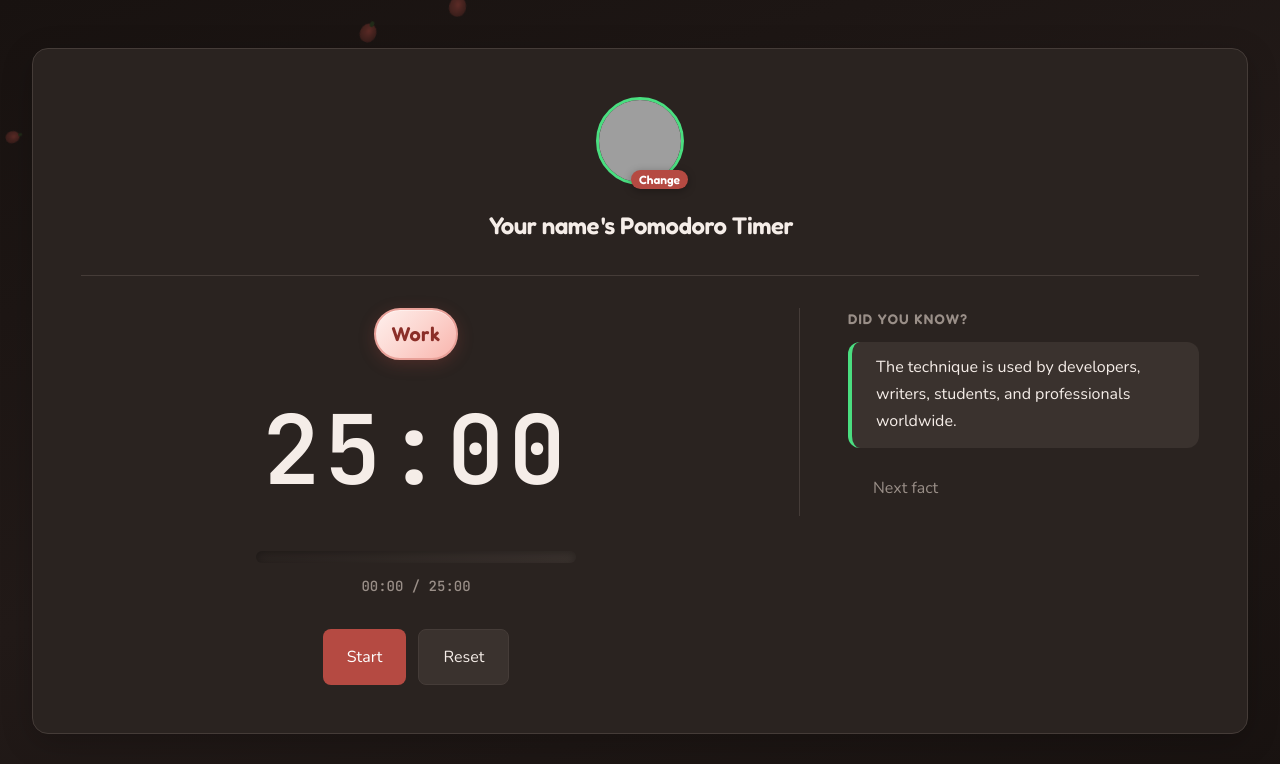
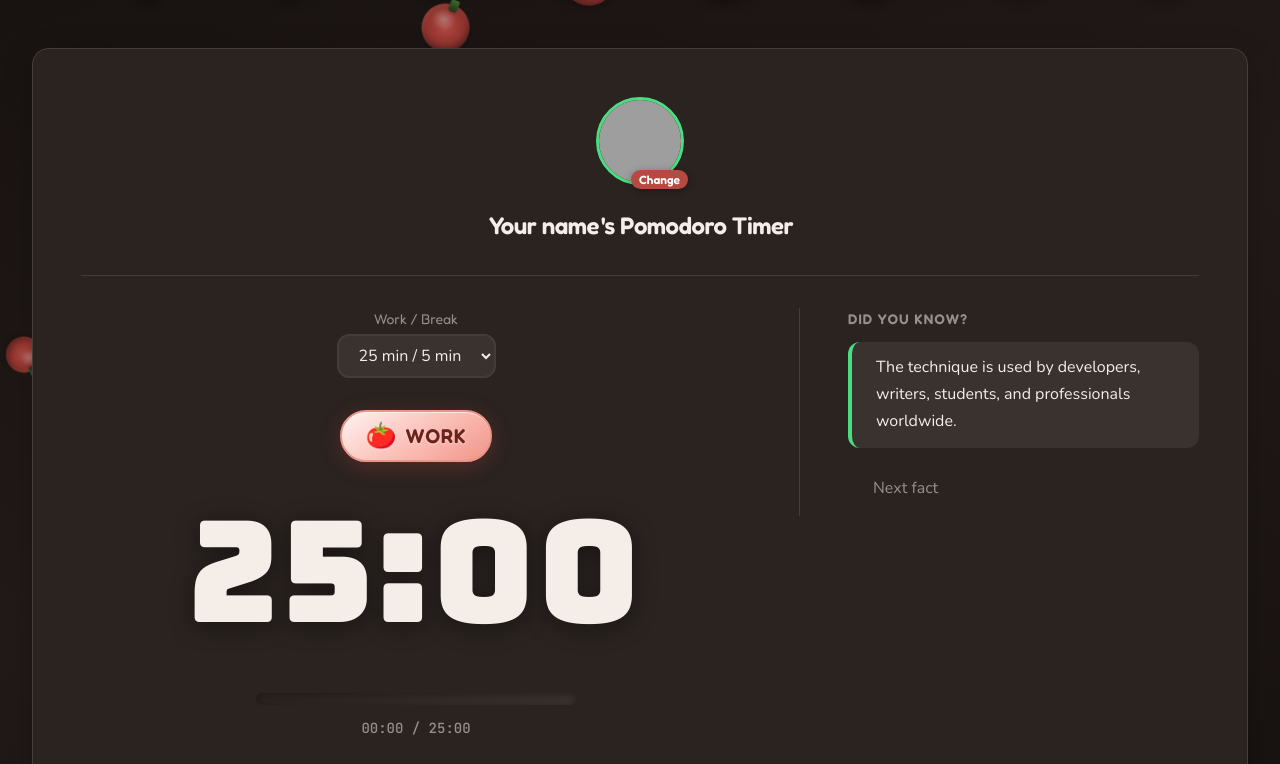
Before and after one commit to fontcuberta/pomodoro-timer, a website built with Vite: page index.html in a window 1280 px wide. Shown: the top 764 px of the page. Built offline with nearby package versions, Linux system fonts and the light colour scheme; grey boxes are pictures that could not be loaded.

Commit message:
Improving UI

```diff
--- a/index.html
+++ b/index.html
@@ -4,7 +4,7 @@
     <meta charset="UTF-8" />
     <link rel="preconnect" href="https://fonts.googleapis.com" />
     <link rel="preconnect" href="https://fonts.gstatic.com" crossorigin />
-    <link href="https://fonts.googleapis.com/css2?family=Fredoka:wght@400;500;600;700&family=Nunito:wght@400;600;700&family=JetBrains+Mono:wght@500;600&display=swap" rel="stylesheet" />
+    <link href="https://fonts.googleapis.com/css2?family=Bungee&family=Fredoka:wght@400;500;600;700&family=Nunito:wght@400;600;700&family=JetBrains+Mono:wght@500;600&display=swap" rel="stylesheet" />
     <link rel="icon" type="image/svg+xml" href="/vite.svg" />
     <meta name="viewport" content="width=device-width, initial-scale=1.0" />
     <title>Pomodoro Timer</title>
--- a/src/main.js
+++ b/src/main.js
@@ -1,10 +1,18 @@
 import './style.css'
-import { createTimer, formatTime, WORK_DURATION, BREAK_DURATION } from './timer.js'
+import { createTimer, formatTime } from './timer.js'
 import { getRandomFact } from './facts.js'
 import { AVATARS, getAvatarUrl } from './avatars.js'
 
 const USERNAME_KEY = 'pomodoro-username'
 const AVATAR_KEY = 'pomodoro-avatar'
+const DURATION_PRESET_KEY = 'pomodoro-duration-preset'
+
+const DURATION_PRESETS = [
+  { id: '25-5', work: 25 * 60, break: 5 * 60, label: '25 min / 5 min' },
+  { id: '5-1', work: 5 * 60, break: 1 * 60, label: '5 min / 1 min' },
+  { id: '10-5', work: 10 * 60, break: 5 * 60, label: '10 min / 5 min' },
+  { id: '10s-5s', work: 10, break: 5, label: '10 sec / 5 sec' },
+]
 
 const MODE_LABELS = {
   work: 'Work',
@@ -13,18 +21,33 @@ const MODE_LABELS = {
 
 function playCompletionSound() {
   try {
-    const audioContext = new (window.AudioContext || window.webkitAudioContext)()
-    const oscillator = audioContext.createOscillator()
-    const gainNode = audioContext.createGain()
-
-    oscillator.connect(gainNode)
-    gainNode.connect(audioContext.destination)
-    oscillator.frequency.value = 880
-    oscillator.type = 'sine'
-    gainNode.gain.setValueAtTime(0.3, audioContext.currentTime)
-    gainNode.gain.exponentialRampToValueAtTime(0.01, audioContext.currentTime + 0.3)
-    oscillator.start(audioContext.currentTime)
-    oscillator.stop(audioContext.currentTime + 0.3)
+    const ctx = new (window.AudioContext || window.webkitAudioContext)()
+    const t0 = ctx.currentTime
+    // Low thud – burger/tomato hitting the ground
+    const thud = ctx.createOscillator()
+    const thudGain = ctx.createGain()
+    thud.type = 'sine'
+    thud.frequency.value = 55
+    thud.connect(thudGain)
+    thudGain.connect(ctx.destination)
+    thudGain.gain.setValueAtTime(0, t0)
+    thudGain.gain.linearRampToValueAtTime(0.45, t0 + 0.02)
+    thudGain.gain.exponentialRampToValueAtTime(0.001, t0 + 0.25)
+    thud.start(t0)
+    thud.stop(t0 + 0.3)
+    // Squish layer – wet splat
+    const splat = ctx.createOscillator()
+    const splatGain = ctx.createGain()
+    splat.type = 'triangle'
+    splat.frequency.setValueAtTime(180, t0)
+    splat.frequency.exponentialRampToValueAtTime(60, t0 + 0.15)
+    splat.connect(splatGain)
+    splatGain.connect(ctx.destination)
+    splatGain.gain.setValueAtTime(0, t0)
+    splatGain.gain.linearRampToValueAtTime(0.2, t0 + 0.01)
+    splatGain.gain.exponentialRampToValueAtTime(0.001, t0 + 0.12)
+    splat.start(t0)
+    splat.stop(t0 + 0.15)
   } catch {
     // Audio not supported or blocked
   }
@@ -55,16 +78,18 @@ function notifyModeComplete(mode) {
 
 const initialUsername = (localStorage.getItem(USERNAME_KEY) || '').replace(/"/g, '&quot;')
 const initialAvatar = localStorage.getItem(AVATAR_KEY) || 'tomato'
+const initialPresetId = localStorage.getItem(DURATION_PRESET_KEY) || '25-5'
+const initialPreset = DURATION_PRESETS.find((p) => p.id === initialPresetId) || DURATION_PRESETS[0]
 
-// Tomato rain background
+// Tomato rain background – big tomatoes smashing to the ground
 const tomatoRain = document.getElementById('tomato-rain')
-const TOMATO_COUNT = 24
+const TOMATO_COUNT = 16
 for (let i = 0; i < TOMATO_COUNT; i++) {
   const t = document.createElement('div')
   t.className = 'tomato-rain__tomato'
-  t.style.setProperty('--delay', `${(i / TOMATO_COUNT) * 20}s`)
-  t.style.setProperty('--x', `${(i * 7) % 100}%`)
-  t.style.setProperty('--size', `${12 + (i % 8)}px`)
+  t.style.setProperty('--delay', `${(i / TOMATO_COUNT) * 18}s`)
+  t.style.setProperty('--x', `${(i * 11) % 100}%`)
+  t.style.setProperty('--size', `${36 + (i % 10) * 4}px`)
   tomatoRain.appendChild(t)
 }
 
@@ -101,6 +126,12 @@ document.querySelector('#app').innerHTML = `
       </section>
 
       <main class="pomodoro-timer" role="application" aria-label="Pomodoro timer">
+        <div class="duration-presets">
+          <label for="duration-preset" class="duration-presets__label">Work / Break</label>
+          <select id="duration-preset" class="duration-presets__select" aria-label="Select work and break duration">
+            ${DURATION_PRESETS.map((p) => `<option value="${p.id}" ${p.id === initialPresetId ? 'selected' : ''}>${p.label}</option>`).join('')}
+          </select>
+        </div>
         <div class="pomodoro-timer__header">
           <span id="mode-indicator" class="mode-indicator mode-indicator--work" aria-live="polite">
             Work
@@ -156,7 +187,8 @@ function formatDuration(seconds) {
 let previousMode = 'work'
 
 function getSlotDuration(mode) {
-  return mode === 'work' ? WORK_DURATION : BREAK_DURATION
+  const { work, break: br } = timer.getDurations()
+  return mode === 'work' ? work : br
 }
 
 function updateUI(state) {
@@ -178,8 +210,8 @@ function updateUI(state) {
     progressFill.style.width = `${progressPct}%`
     progressFill.style.transition = state.isRunning ? 'width 1s linear' : 'width 0.2s ease'
     progressFill.classList.toggle('slot-progress__fill--growing', progressPct > 2)
-    const slotTotal = state.currentMode === 'work' ? '25:00' : '5:00'
-    progressLabel.textContent = `${formatTime(elapsed)} / ${slotTotal}`
+    const totalSecs = getSlotDuration(state.currentMode)
+    progressLabel.textContent = `${formatTime(elapsed)} / ${formatTime(totalSecs)}`
     const progressEl = document.querySelector('.slot-progress')
     progressEl.setAttribute('aria-valuenow', Math.round(progressPct))
     progressEl.className = `slot-progress slot-progress--${state.currentMode}`
@@ -205,7 +237,7 @@ function updateUI(state) {
   }
 }
 
-const timer = createTimer()
+const timer = createTimer({ workDuration: initialPreset.work, breakDuration: initialPreset.break })
 
 timer.onTick(updateUI)
 timer.onModeComplete(({ currentMode }) => {
@@ -214,6 +246,16 @@ timer.onModeComplete(({ currentMode }) => {
 
 btnStartPause.addEventListener('click', () => timer.toggle())
 btnReset.addEventListener('click', () => timer.reset())
+
+// Duration preset selector
+const durationPresetSelect = document.getElementById('duration-preset')
+durationPresetSelect.addEventListener('change', () => {
+  const preset = DURATION_PRESETS.find((p) => p.id === durationPresetSelect.value) || DURATION_PRESETS[0]
+  timer.setDurations(preset.work, preset.break)
+  timer.reset()
+  localStorage.setItem(DURATION_PRESET_KEY, preset.id)
+  updateUI(timer.getState())
+})
 
 // Initial render
 updateUI(timer.getState())
--- a/src/style.css
+++ b/src/style.css
@@ -33,6 +33,7 @@
 
   /* Typography */
   --font-display: "Fredoka", "Nunito", system-ui, sans-serif;
+  --font-timer: "Bungee", "Fredoka", impact, system-ui, sans-serif;
   --font-body: "Nunito", system-ui, -apple-system, sans-serif;
   --font-mono: "JetBrains Mono", ui-monospace, monospace;
   --text-xs: 0.75rem;
@@ -41,7 +42,7 @@
   --text-lg: 1.125rem;
   --text-xl: 1.25rem;
   --text-2xl: 1.5rem;
-  --text-timer: 5rem;
+  --text-timer: 6.5rem;
 
   /* Border radius */
   --radius-sm: 4px;
@@ -88,7 +89,7 @@ body {
   position: relative;
 }
 
-/* Tomato rain background */
+/* Tomato rain background – big tomatoes dropping and smashing */
 .tomato-rain {
   position: fixed;
   inset: 0;
@@ -100,41 +101,65 @@ body {
 .tomato-rain__tomato {
   position: absolute;
   left: var(--x, 0);
-  top: -30px;
-  width: var(--size, 14px);
-  height: calc(var(--size, 14px) * 1.2);
-  background: radial-gradient(ellipse 60% 70% at 50% 40%, #e85c54, #b54a42 40%, #8b3a34 100%);
-  border-radius: 50% 50% 45% 45%;
-  box-shadow: inset -2px -2px 4px rgba(0,0,0,0.2);
-  animation: tomato-fall 25s linear infinite;
+  top: calc(-1 * var(--size, 40px));
+  width: var(--size, 40px);
+  height: var(--size, 40px);
+  /* Tomato body: round and plump like 🍅 emoji */
+  background:
+    radial-gradient(ellipse 40% 35% at 40% 35%, rgba(255, 255, 255, 0.4), transparent 65%),
+    radial-gradient(circle at 50% 50%, #ea6058 0%, #d04840 35%, #b53a34 70%, #962a26 100%);
+  border-radius: 50%;
+  box-shadow:
+    inset 2px 2px 4px rgba(255, 200, 180, 0.2),
+    inset -2px -3px 6px rgba(0, 0, 0, 0.35),
+    2px 4px 10px rgba(0, 0, 0, 0.25);
+  animation: tomato-smash 12s ease-in infinite;
   animation-delay: var(--delay, 0s);
-  opacity: 0.32;
+  opacity: 0.75;
 }
 
 .tomato-rain__tomato::before {
   content: "";
   position: absolute;
-  top: -3px;
+  top: -5px;
   left: 50%;
   transform: translateX(-50%);
-  width: 25%;
-  height: 30%;
-  background: #2d5a27;
-  border-radius: 2px;
+  width: 18%;
+  height: 24%;
+  background: linear-gradient(180deg, #4a8c3d 0%, #2d5a27 60%, #1e3d1a 100%);
+  border-radius: 2px 2px 4px 4px;
+  box-shadow: 0 1px 3px rgba(0, 0, 0, 0.3);
 }
 
-@keyframes tomato-fall {
-  0% { transform: translate(0, 0) rotate(0deg); }
-  25% { transform: translate(8px, 25vh) rotate(90deg); }
-  50% { transform: translate(-6px, 50vh) rotate(180deg); }
-  75% { transform: translate(5px, 75vh) rotate(270deg); }
-  100% { transform: translate(0, 100vh) rotate(360deg); }
+
+@keyframes tomato-smash {
+  0% {
+    transform: translate(0, 0) rotate(0deg) scale(1);
+    opacity: 0.72;
+  }
+  70% {
+    transform: translate(var(--wiggle-x, 0), calc(100vh + 80px)) rotate(360deg) scale(1);
+    opacity: 0.72;
+  }
+  85% {
+    transform: translate(var(--wiggle-x, 0), calc(100vh + 50px)) rotate(380deg) scale(1.02);
+    opacity: 0.8;
+  }
+  100% {
+    transform: translate(var(--wiggle-x, 0), calc(100vh + 25px)) rotate(400deg) scale(1.55, 0.4);
+    opacity: 0.65;
+  }
 }
+
+.tomato-rain__tomato:nth-child(4n+1) { --wiggle-x: 14px; }
+.tomato-rain__tomato:nth-child(4n+2) { --wiggle-x: -12px; }
+.tomato-rain__tomato:nth-child(4n+3) { --wiggle-x: 10px; }
+.tomato-rain__tomato:nth-child(4n)   { --wiggle-x: -8px; }
 
 @media (prefers-reduced-motion: reduce) {
   .tomato-rain__tomato {
     animation: none;
-    opacity: 0.12;
+    opacity: 0.2;
   }
 }
 
@@ -289,6 +314,41 @@ a:hover {
   }
 }
 
+.duration-presets {
+  display: flex;
+  flex-direction: column;
+  align-items: center;
+  gap: var(--space-xs);
+}
+
+.duration-presets__label {
+  font-family: var(--font-display);
+  font-size: var(--text-sm);
+  color: var(--color-text-muted);
+}
+
+.duration-presets__select {
+  font-family: var(--font-body);
+  font-size: var(--text-base);
+  padding: var(--space-sm) var(--space-lg);
+  background: var(--color-surface-elevated);
+  color: var(--color-text);
+  border: 2px solid var(--color-border);
+  border-radius: var(--radius-lg);
+  cursor: pointer;
+  transition: border-color 0.2s ease, background 0.2s ease;
+}
+
+.duration-presets__select:hover {
+  border-color: var(--color-accent);
+  background: var(--color-surface);
+}
+
+.duration-presets__select:focus {
+  outline: none;
+  border-color: var(--color-focus);
+}
+
 .pomodoro-timer__header {
   display: flex;
   justify-content: center;
@@ -412,19 +472,20 @@ a:hover {
 }
 
 .timer-display {
-  font-family: var(--font-mono);
+  font-family: var(--font-timer);
   font-size: var(--text-timer);
-  font-weight: 600;
+  font-weight: 400;
   color: var(--color-text);
-  line-height: 1.2;
+  line-height: 1.1;
   transition: color 0.3s ease;
-  letter-spacing: 0.04em;
+  letter-spacing: 0.02em;
   font-variant-numeric: tabular-nums;
+  text-shadow: 0 4px 24px rgba(0, 0, 0, 0.4);
 }
 
 @media (min-width: 1024px) {
   .timer-display {
-    font-size: clamp(4rem, 8vw, 6rem);
+    font-size: clamp(5.5rem, 11vw, 9rem);
   }
 }
 
@@ -445,19 +506,30 @@ a:hover {
 
 .mode-indicator {
   font-family: var(--font-display);
-  display: inline-block;
-  padding: var(--space-sm) var(--space-lg);
+  display: inline-flex;
+  align-items: center;
+  gap: var(--space-sm);
+  padding: var(--space-sm) var(--space-xl);
   border-radius: var(--radius-full);
   font-size: var(--text-xl);
   font-weight: 600;
-  letter-spacing: 0.02em;
+  letter-spacing: 0.04em;
+  text-transform: uppercase;
   transition: all 0.3s ease;
   cursor: default;
+  position: relative;
+  overflow: hidden;
+}
+
+.mode-indicator::before {
+  content: '';
+  font-size: 1.25em;
+  line-height: 1;
 }
 
 .mode-indicator:hover {
-  transform: scale(1.05);
-  filter: brightness(1.2);
+  transform: scale(1.05) translateY(-2px);
+  filter: brightness(1.15);
 }
 
 .mode-indicator.mode-indicator--switch {
@@ -479,25 +551,35 @@ a:hover {
 }
 
 .mode-indicator--work {
-  background: linear-gradient(135deg, #fef0ed 0%, #fcd5cf 50%, #f9b5ad 100%);
-  color: #8b2e28;
-  border: 2px solid #e8a098;
-  box-shadow: 0 4px 16px rgba(184, 74, 66, 0.25), inset 0 1px 0 rgba(255, 255, 255, 0.4);
+  background: linear-gradient(145deg, #fff5f3 0%, #fdd4ce 30%, #f8b0a6 70%, #f09488 100%);
+  color: #6b221c;
+  border: 2px solid #e8958a;
+  box-shadow: 0 4px 20px rgba(184, 74, 66, 0.35), 0 2px 8px rgba(0, 0, 0, 0.15), inset 0 1px 0 rgba(255, 255, 255, 0.6);
+  text-shadow: 0 1px 2px rgba(255, 255, 255, 0.5);
+}
+
+.mode-indicator--work::before {
+  content: '🍅';
 }
 
 .mode-indicator--work:hover {
-  box-shadow: 0 6px 24px rgba(184, 74, 66, 0.4), inset 0 1px 0 rgba(255, 255, 255, 0.5);
+  box-shadow: 0 8px 28px rgba(184, 74, 66, 0.45), 0 4px 12px rgba(0, 0, 0, 0.2), inset 0 1px 0 rgba(255, 255, 255, 0.7);
 }
 
 .mode-indicator--break {
-  background: linear-gradient(135deg, #e8fdf7 0%, #b8f0e3 50%, #7ee8d8 100%);
-  color: #0f5c52;
-  border: 2px solid #5eead4;
-  box-shadow: 0 4px 16px rgba(45, 157, 138, 0.25), inset 0 1px 0 rgba(255, 255, 255, 0.4);
+  background: linear-gradient(145deg, #f0fffc 0%, #c5f5ec 30%, #8de9dc 70%, #5dd9c9 100%);
+  color: #0a4a42;
+  border: 2px solid #4dd4c2;
+  box-shadow: 0 4px 20px rgba(45, 157, 138, 0.35), 0 2px 8px rgba(0, 0, 0, 0.15), inset 0 1px 0 rgba(255, 255, 255, 0.6);
+  text-shadow: 0 1px 2px rgba(255, 255, 255, 0.5);
+}
+
+.mode-indicator--break::before {
+  content: '🌿';
 }
 
 .mode-indicator--break:hover {
-  box-shadow: 0 6px 24px rgba(45, 157, 138, 0.35), inset 0 1px 0 rgba(255, 255, 255, 0.5);
+  box-shadow: 0 8px 28px rgba(45, 157, 138, 0.45), 0 4px 12px rgba(0, 0, 0, 0.2), inset 0 1px 0 rgba(255, 255, 255, 0.7);
 }
 
 .timer-controls {
--- a/src/timer.js
+++ b/src/timer.js
@@ -1,5 +1,5 @@
-export const WORK_DURATION = 25 * 60
-export const BREAK_DURATION = 5 * 60
+export const DEFAULT_WORK_DURATION = 25 * 60
+export const DEFAULT_BREAK_DURATION = 5 * 60
 
 /**
  * Format seconds as MM:SS
@@ -14,18 +14,23 @@ export function formatTime(seconds) {
 
 /**
  * Create a Pomodoro timer instance.
+ * @param {{ workDuration?: number; breakDuration?: number }} [options]
  * @returns {{
  *   start: () => void
  *   pause: () => void
  *   toggle: () => void
  *   reset: () => void
- *   onTick: (callback: (state: { timeRemaining: number; isRunning: boolean; currentMode: 'work' | 'break' }) => void) => void
- *   onModeComplete: (callback: (state: { timeRemaining: number; currentMode: 'work' | 'break' }) => void) => void
+ *   setDurations: (work: number, break: number) => void
+ *   getDurations: () => { work: number; break: number }
+ *   onTick: (callback) => void
+ *   onModeComplete: (callback) => void
  *   getState: () => { timeRemaining: number; isRunning: boolean; currentMode: 'work' | 'break' }
  * }}
  */
-export function createTimer() {
-  let timeRemaining = WORK_DURATION
+export function createTimer(options = {}) {
+  let workDuration = options.workDuration ?? DEFAULT_WORK_DURATION
+  let breakDuration = options.breakDuration ?? DEFAULT_BREAK_DURATION
+  let timeRemaining = workDuration
   let isRunning = false
   let currentMode = 'work'
   let intervalId = null
@@ -33,7 +38,16 @@ export function createTimer() {
   let onModeCompleteCallback = null
 
   function getDurationForMode(mode) {
-    return mode === 'work' ? WORK_DURATION : BREAK_DURATION
+    return mode === 'work' ? workDuration : breakDuration
+  }
+
+  function setDurations(work, breakDur) {
+    workDuration = Math.max(1, work)
+    breakDuration = Math.max(1, breakDur)
+  }
+
+  function getDurations() {
+    return { work: workDuration, break: breakDuration }
   }
 
   function tick() {
@@ -101,6 +115,8 @@ export function createTimer() {
     pause,
     toggle,
     reset,
+    setDurations,
+    getDurations,
     onTick,
     onModeComplete,
     getState,
```
